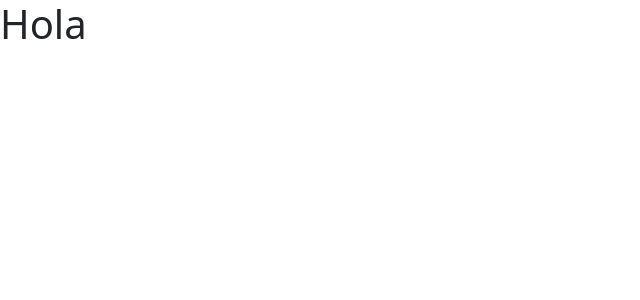
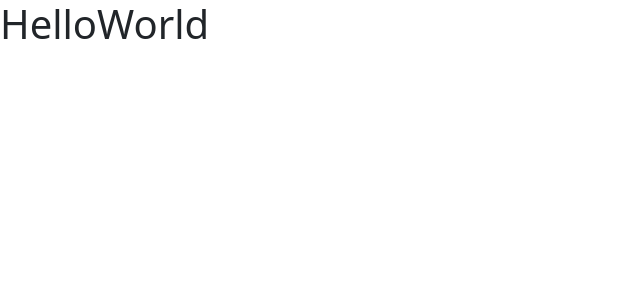
Before and after one commit to eacz/react-app-map, a React (Create React App) app: page / in a window 1280 px wide. Shown: the top 300 px of the page, without its empty margins (0-640 px from the left). Built offline with nearby package versions, Linux system fonts and the light colour scheme.

Commit message:
configuring placesReducer

```diff
--- a/src/App.tsx
+++ /dev/null
@@ -1,13 +0,0 @@
-import React from 'react';
-
-function App() {
-  return (
-    <div className="App">
-      <header className="App-header">
-       <h1>Hola</h1>
-      </header>
-    </div>
-  );
-}
-
-export default App;
--- /dev/null
+++ b/src/MapsApp.tsx
@@ -0,0 +1,10 @@
+import { PlacesProvider } from './context';
+const MapsApp = () => {
+  return (
+    <PlacesProvider>
+      <h1>HelloWorld</h1>
+    </PlacesProvider>
+  )
+}
+
+export default MapsApp
--- /dev/null
+++ b/src/context/index.ts
@@ -0,0 +1,5 @@
+import PlacesContext from './places/PlacesContext';
+import PlacesProvider from './places/PlacesProvider';
+
+
+export { PlacesContext, PlacesProvider }
--- /dev/null
+++ b/src/context/places/PlacesContext.ts
@@ -0,0 +1,10 @@
+import { createContext } from "react";
+
+export interface placesContextProps {
+  isLoading: boolean,
+  userLocation?: [ number, number ],
+}
+
+
+const PlacesContext = createContext<placesContextProps>({} as placesContextProps)
+export default PlacesContext
--- /dev/null
+++ b/src/context/places/PlacesProvider.tsx
@@ -0,0 +1,29 @@
+import { FC, useReducer } from "react"
+import PlacesContext from "./PlacesContext"
+import placesReducer from "./PlacesReducer"
+
+export interface PlacesState {
+  isLoading: boolean,
+  userLocation?: [  number, number ],
+}
+
+const initialState: PlacesState = {
+  isLoading: true,
+  userLocation: undefined
+}
+
+
+const PlacesProvider: FC = ({children}) => {
+  const [state, dispatch] = useReducer(placesReducer, initialState)
+  return (
+    <PlacesContext.Provider
+      value={{
+        ...state,
+      }}
+    >
+      {children}
+    </PlacesContext.Provider>
+  )
+}
+
+export default PlacesProvider
--- /dev/null
+++ b/src/context/places/PlacesReducer.ts
@@ -0,0 +1,18 @@
+import { PlacesState } from "./PlacesProvider"
+
+type placesActions =
+| { type: 'setUserLocation', payload: [ number, number ] }
+| { type: 'setIsLoading', payload: boolean }
+
+const placesReducer = (state: PlacesState, action: placesActions) : PlacesState => {
+  switch(action.type){
+    case 'setUserLocation':
+      return { ...state, isLoading: false, userLocation: action.payload }
+    case 'setIsLoading':
+      return { ...state, isLoading: action.payload }
+    default:
+      return state;
+  }
+}
+
+export default placesReducer
--- a/src/index.tsx
+++ b/src/index.tsx
@@ -1,10 +1,10 @@
 import React from 'react';
 import ReactDOM from 'react-dom';
-import App from './App';
+import MapsApp from './MapsApp';
 
 ReactDOM.render(
   <React.StrictMode>
-    <App />
+    <MapsApp />
   </React.StrictMode>,
   document.getElementById('root')
 );
```
